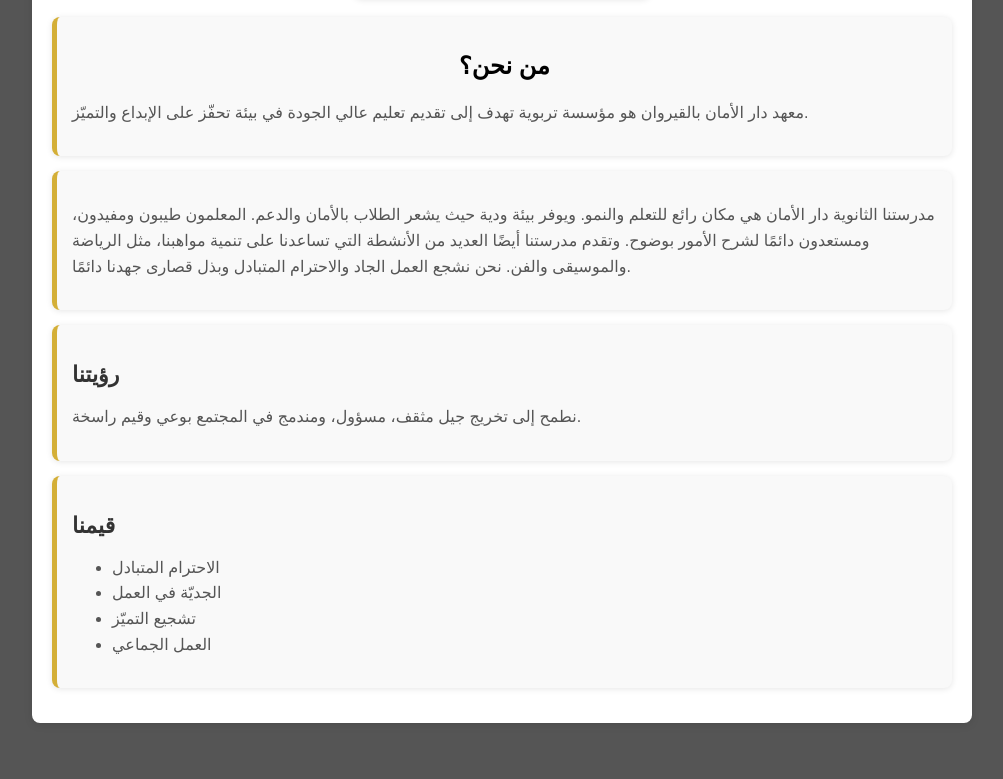
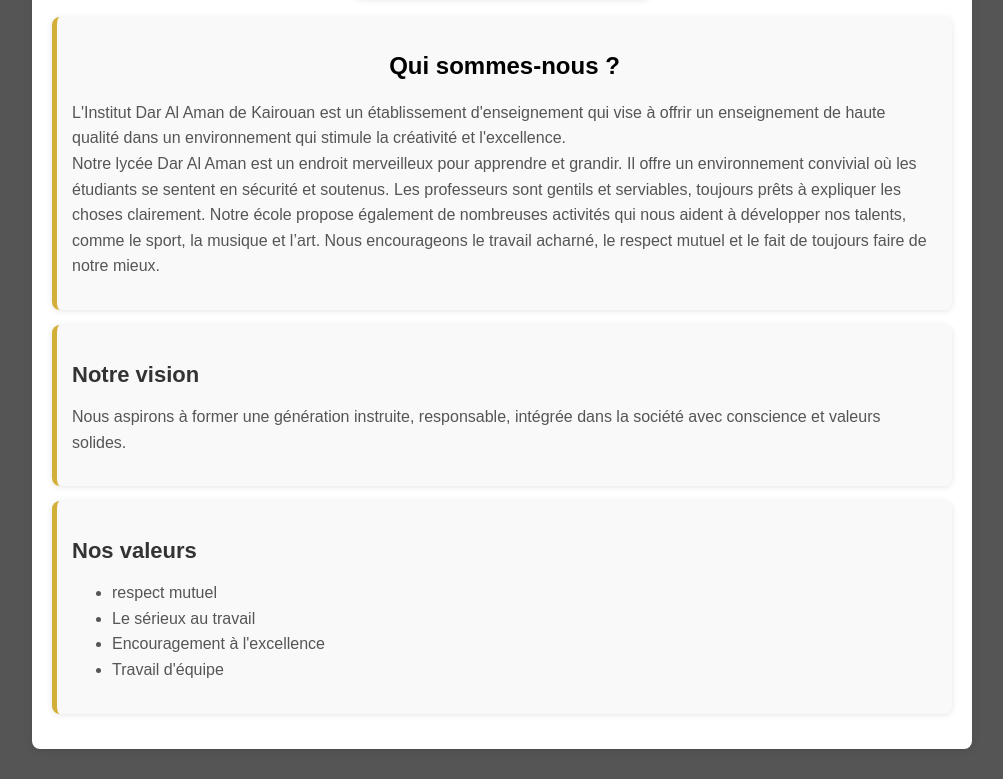
Before and after one commit to yahyalabben/projct-tp-2eme-info, a plain HTML site: page about.html in a window 1280 px wide. Shown: the part 449-1228 px from the top of the page, without its empty margins (138-1141 px from the left). Before the commit the page ends 1202 px from the top, so only its background shows below. Drawn offline with Linux system fonts and the light colour scheme.

Commit message:
translte about to frensh

```diff
--- a/about.html
+++ b/about.html
@@ -2,7 +2,7 @@
 <html lang="fr">
 <head>
   <meta charset="UTF-8">
-  <title>Mon Lycée</title>
+  <title>À propos de nous</title>
   <link rel="stylesheet" href="style.css">
 </head>
 <body>
@@ -24,24 +24,22 @@
       <img src="images/dar-lamen.png" alt="Image du lycée">
       </div>
     <div class="card">
-      <h2>من نحن؟</h2>
-      <p>معهد دار الأمان بالقيروان هو مؤسسة تربوية تهدف إلى تقديم تعليم عالي الجودة في بيئة تحفّز على الإبداع والتميّز.</p>
+      <h2>Qui sommes-nous ?</h2>
+      <p>L'Institut Dar Al Aman de Kairouan est un établissement d'enseignement qui vise à offrir un enseignement de haute qualité dans un environnement qui stimule la créativité et l'excellence.<br>Notre lycée Dar Al Aman est un endroit merveilleux pour apprendre et grandir. Il offre un environnement convivial où les étudiants se sentent en sécurité et soutenus. Les professeurs sont gentils et serviables, toujours prêts à expliquer les choses clairement. Notre école propose également de nombreuses activités qui nous aident à développer nos talents, comme le sport, la musique et l’art. Nous encourageons le travail acharné, le respect mutuel et le fait de toujours faire de notre mieux.</p>
       </div>
-      <div class="card">
-        <p>مدرستنا الثانوية دار الأمان  هي مكان رائع للتعلم والنمو. ويوفر بيئة ودية حيث يشعر الطلاب بالأمان والدعم. المعلمون طيبون ومفيدون، ومستعدون دائمًا لشرح الأمور بوضوح. وتقدم مدرستنا أيضًا العديد من الأنشطة التي تساعدنا على تنمية مواهبنا، مثل الرياضة والموسيقى والفن. نحن نشجع العمل الجاد والاحترام المتبادل وبذل قصارى جهدنا دائمًا.</p>
-      </div>
+
     <div class="card">
-      <h3>رؤيتنا</h3>
-      <p>نطمح إلى تخريج جيل مثقف، مسؤول، ومندمج في المجتمع بوعي وقيم راسخة.</p>
+      <h3>Notre vision</h3>
+      <p>Nous aspirons à former une génération instruite, responsable, intégrée dans la société avec conscience et valeurs solides.</p>
     </div>
 
     <div class="card">
-      <h3>قيمنا</h3>
+      <h3>Nos valeurs</h3>
       <ul>
-        <li>الاحترام المتبادل</li>
-        <li>الجديّة في العمل</li>
-        <li>تشجيع التميّز</li>
-        <li>العمل الجماعي</li>
+        <li>respect mutuel</li>
+        <li>Le sérieux au travail</li>
+        <li>Encouragement à l'excellence</li>
+        <li>Travail d'équipe</li>
       </ul>
     </div>
   </div>
```
